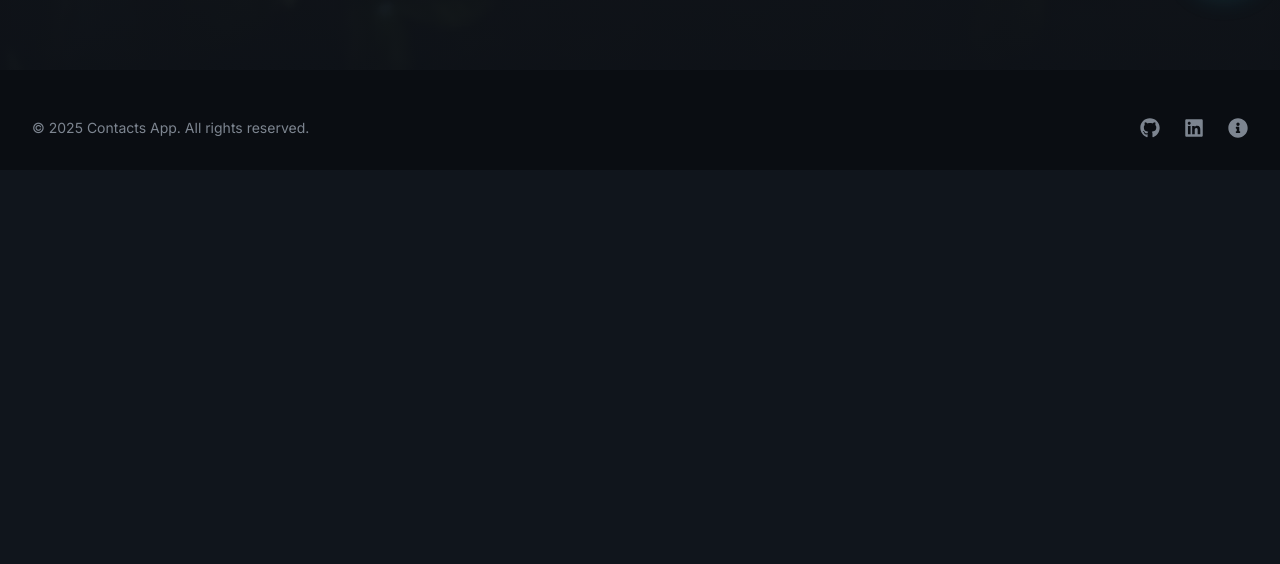
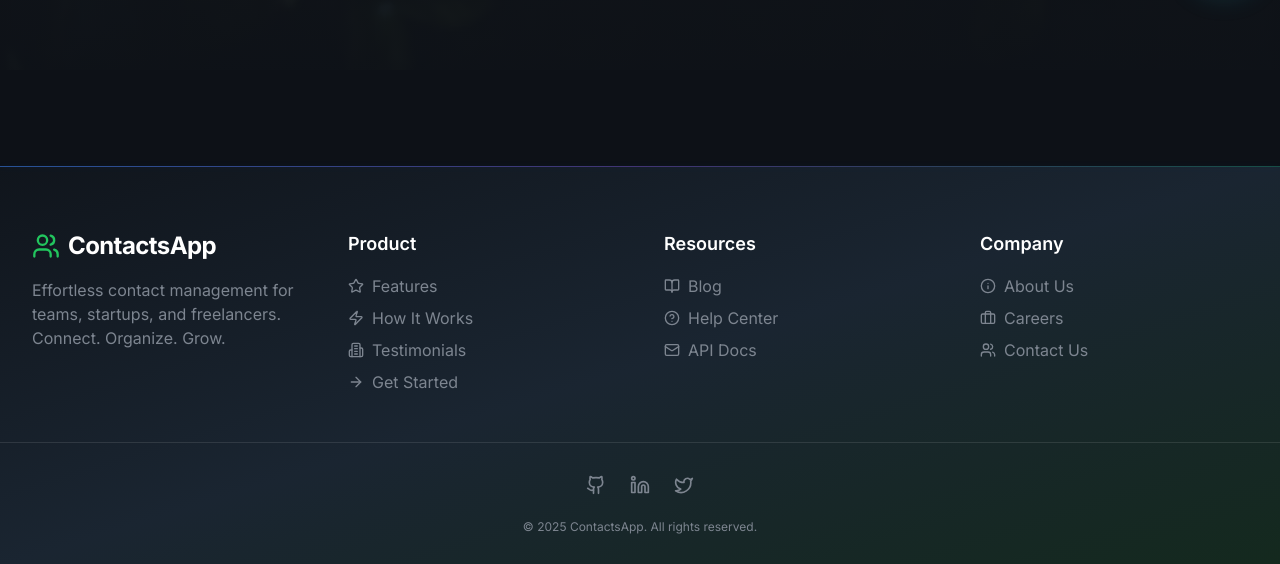
Before and after one commit to eXocriador/contacts_app, a React (Vite) app in the folder frontend/: page /login in a window 1280 px wide. Shown: the part 794-1358 px from the top of the page. Before the commit the page ends 964 px from the top, so only its background shows below. Built offline with nearby package versions, Linux system fonts and the light colour scheme; no server answers.

Commit message:
BATMAN ARKHAM CITY AURORA

```diff
--- a/frontend/src/App.tsx
+++ b/frontend/src/App.tsx
@@ -13,6 +13,7 @@ import ContactsPage from "./pages/ContactsPage";
 import ProfilePage from "./pages/ProfilePage";
 import PrivateRoute from "./components/PrivateRoute";
 import ChatWidget from "./components/ChatWidget";
+import DynamicBackground from "./components/home/DynamicBackground";
 
 const App = () => {
   const location = useLocation();
@@ -20,6 +21,9 @@ const App = () => {
   return (
     <div className="min-h-screen flex flex-col bg-background text-text-default">
       <Navbar />
+      <div className="fixed inset-0 z-0 w-full h-full pointer-events-none">
+        <DynamicBackground />
+      </div>
       <main className="flex-grow pt-16">
         <AnimatePresence mode="wait">
           <Routes location={location} key={location.pathname}>
--- a/frontend/src/components/Footer.tsx
+++ b/frontend/src/components/Footer.tsx
@@ -1,39 +1,183 @@
 import React from "react";
-import { FaGithub, FaLinkedin, FaInfoCircle } from "react-icons/fa";
+import {
+  Github,
+  Linkedin,
+  Twitter,
+  Mail,
+  BookOpen,
+  HelpCircle,
+  Users,
+  Briefcase,
+  Star,
+  ArrowRight,
+  Building2,
+  Zap,
+  Info
+} from "lucide-react";
 
-const Footer = () => {
+/**
+ * Modern, multi-column footer with brand gradient, glowing border, and social links.
+ */
+const Footer: React.FC = () => {
   return (
-    <footer className="bg-[#0a0d12] pt-12 pb-8">
-      <div className="container-custom flex flex-col md:flex-row items-center justify-between gap-4">
-        <div className="text-text-secondary text-sm">
-          © {new Date().getFullYear()} Contacts App. All rights reserved.
+    <footer className="relative bg-gradient-to-br from-[#10151c] via-[#1a2531] to-[#14291e] pt-16 pb-8 mt-24">
+      {/* Glowing top border */}
+      <div
+        className="absolute top-0 left-0 w-full"
+        style={{
+          height: "0.5px",
+          background:
+            "linear-gradient(90deg, #3b82f6cc 0%, #8b5cf688 50%, #10b98166 100%)",
+          boxShadow: "0 0 6px 0 #3b82f633",
+          opacity: 0.7
+        }}
+      />
+      <div className="container-custom grid grid-cols-1 md:grid-cols-4 gap-12 z-10 relative">
+        {/* Column 1: Logo & Tagline */}
+        <div>
+          <div className="flex items-center gap-2 mb-4">
+            <Users className="w-7 h-7 text-primary-500" />
+            <span className="text-2xl font-bold text-white tracking-tight">
+              ContactsApp
+            </span>
+          </div>
+          <p className="text-text-secondary text-base max-w-xs">
+            Effortless contact management for teams, startups, and freelancers.
+            Connect. Organize. Grow.
+          </p>
         </div>
-        <div className="flex items-center gap-6">
+        {/* Column 2: Product */}
+        <div>
+          <h4 className="text-lg font-semibold text-white mb-4">Product</h4>
+          <ul className="space-y-2">
+            <li>
+              <a
+                href="#features"
+                className="flex items-center gap-2 text-text-secondary hover:text-primary-400 transition"
+              >
+                <Star className="w-4 h-4" /> Features
+              </a>
+            </li>
+            <li>
+              <a
+                href="#how-it-works"
+                className="flex items-center gap-2 text-text-secondary hover:text-primary-400 transition"
+              >
+                <Zap className="w-4 h-4" /> How It Works
+              </a>
+            </li>
+            <li>
+              <a
+                href="#testimonials"
+                className="flex items-center gap-2 text-text-secondary hover:text-primary-400 transition"
+              >
+                <Building2 className="w-4 h-4" /> Testimonials
+              </a>
+            </li>
+            <li>
+              <a
+                href="#call-to-action"
+                className="flex items-center gap-2 text-text-secondary hover:text-primary-400 transition"
+              >
+                <ArrowRight className="w-4 h-4" /> Get Started
+              </a>
+            </li>
+          </ul>
+        </div>
+        {/* Column 3: Resources */}
+        <div>
+          <h4 className="text-lg font-semibold text-white mb-4">Resources</h4>
+          <ul className="space-y-2">
+            <li>
+              <a
+                href="/blog"
+                className="flex items-center gap-2 text-text-secondary hover:text-primary-400 transition"
+              >
+                <BookOpen className="w-4 h-4" /> Blog
+              </a>
+            </li>
+            <li>
+              <a
+                href="/help"
+                className="flex items-center gap-2 text-text-secondary hover:text-primary-400 transition"
+              >
+                <HelpCircle className="w-4 h-4" /> Help Center
+              </a>
+            </li>
+            <li>
+              <a
+                href="/api-docs"
+                className="flex items-center gap-2 text-text-secondary hover:text-primary-400 transition"
+              >
+                <Mail className="w-4 h-4" /> API Docs
+              </a>
+            </li>
+          </ul>
+        </div>
+        {/* Column 4: Company */}
+        <div>
+          <h4 className="text-lg font-semibold text-white mb-4">Company</h4>
+          <ul className="space-y-2">
+            <li>
+              <a
+                href="/about"
+                className="flex items-center gap-2 text-text-secondary hover:text-primary-400 transition"
+              >
+                <Info className="w-4 h-4" /> About Us
+              </a>
+            </li>
+            <li>
+              <a
+                href="/careers"
+                className="flex items-center gap-2 text-text-secondary hover:text-primary-400 transition"
+              >
+                <Briefcase className="w-4 h-4" /> Careers
+              </a>
+            </li>
+            <li>
+              <a
+                href="/contact"
+                className="flex items-center gap-2 text-text-secondary hover:text-primary-400 transition"
+              >
+                <Users className="w-4 h-4" /> Contact Us
+              </a>
+            </li>
+          </ul>
+        </div>
+      </div>
+      {/* Bottom bar */}
+      <div className="mt-12 pt-8 border-t border-white/10 flex flex-col items-center gap-4">
+        <div className="flex gap-6 mb-2">
           <a
             href="https://github.com/your-repo"
             target="_blank"
             rel="noopener noreferrer"
-            className="text-text-secondary hover:text-primary-500 transition-colors text-xl"
             aria-label="GitHub"
+            className="text-text-secondary hover:text-primary-400 transition"
           >
-            <FaGithub />
+            <Github className="w-5 h-5" />
           </a>
           <a
             href="https://linkedin.com/in/your-profile"
             target="_blank"
             rel="noopener noreferrer"
-            className="text-text-secondary hover:text-primary-500 transition-colors text-xl"
             aria-label="LinkedIn"
+            className="text-text-secondary hover:text-primary-400 transition"
           >
-            <FaLinkedin />
+            <Linkedin className="w-5 h-5" />
           </a>
           <a
-            href="/about"
-            className="text-text-secondary hover:text-primary-500 transition-colors text-xl"
-            aria-label="About"
+            href="https://twitter.com/your-profile"
+            target="_blank"
+            rel="noopener noreferrer"
+            aria-label="Twitter"
+            className="text-text-secondary hover:text-primary-400 transition"
           >
-            <FaInfoCircle />
+            <Twitter className="w-5 h-5" />
           </a>
+        </div>
+        <div className="text-text-secondary text-xs text-center">
+          © {new Date().getFullYear()} ContactsApp. All rights reserved.
         </div>
       </div>
     </footer>
--- a/frontend/src/components/home/CallToActionSection.tsx
+++ b/frontend/src/components/home/CallToActionSection.tsx
@@ -47,7 +47,7 @@ const faqs = [
 
 const CallToActionSection = () => {
   return (
-    <section className="min-h-screen flex items-center justify-center pt-20 relative overflow-hidden">
+    <section className="min-h-screen flex items-center justify-center pt-20 pb-8 relative overflow-hidden">
       <div className="container-custom relative z-10 flex flex-col items-center">
         <motion.div
           initial={{ opacity: 0 }}
--- a/frontend/src/pages/HomePage.tsx
+++ b/frontend/src/pages/HomePage.tsx
@@ -70,56 +70,23 @@ const HomePage = () => {
   };
 
   return (
-    <div className="min-h-screen relative overflow-x-hidden">
-      <DynamicBackground />
-      <div
-        id="hero-section"
-        className="relative"
-        style={{
-          WebkitMaskImage:
-            "linear-gradient(to bottom, black 90%, transparent 100%)",
-          maskImage: "linear-gradient(to bottom, black 90%, transparent 100%)"
-        }}
-      >
+    <>
+      <div id="hero-section" className="relative z-10">
         <HeroSection scrollToHowItWorks={scrollToHowItWorks} />
       </div>
-      <div
-        id="how-it-works"
-        className="relative"
-        style={{
-          WebkitMaskImage:
-            "linear-gradient(to bottom, black 90%, transparent 100%)",
-          maskImage: "linear-gradient(to bottom, black 90%, transparent 100%)"
-        }}
-      >
+      <div id="how-it-works">
         <HowItWorksSection />
       </div>
-      <div
-        id="features"
-        className="relative"
-        style={{
-          WebkitMaskImage:
-            "linear-gradient(to bottom, black 90%, transparent 100%)",
-          maskImage: "linear-gradient(to bottom, black 90%, transparent 100%)"
-        }}
-      >
+      <div id="features">
         <FeaturesSection />
       </div>
-      <div
-        id="testimonials"
-        className="relative"
-        style={{
-          WebkitMaskImage:
-            "linear-gradient(to bottom, black 90%, transparent 100%)",
-          maskImage: "linear-gradient(to bottom, black 90%, transparent 100%)"
-        }}
-      >
+      <div id="testimonials">
         <TestimonialsSection />
       </div>
-      <div id="call-to-action" className="relative">
+      <div id="call-to-action">
         <CallToActionSection />
       </div>
-    </div>
+    </>
   );
 };
 
```
Also changed, not shown: frontend/src/components/home/DynamicBackground.tsx (+1 -31 lines), frontend/src/components/home/TestimonialsSection.tsx (+56 -79 lines).
